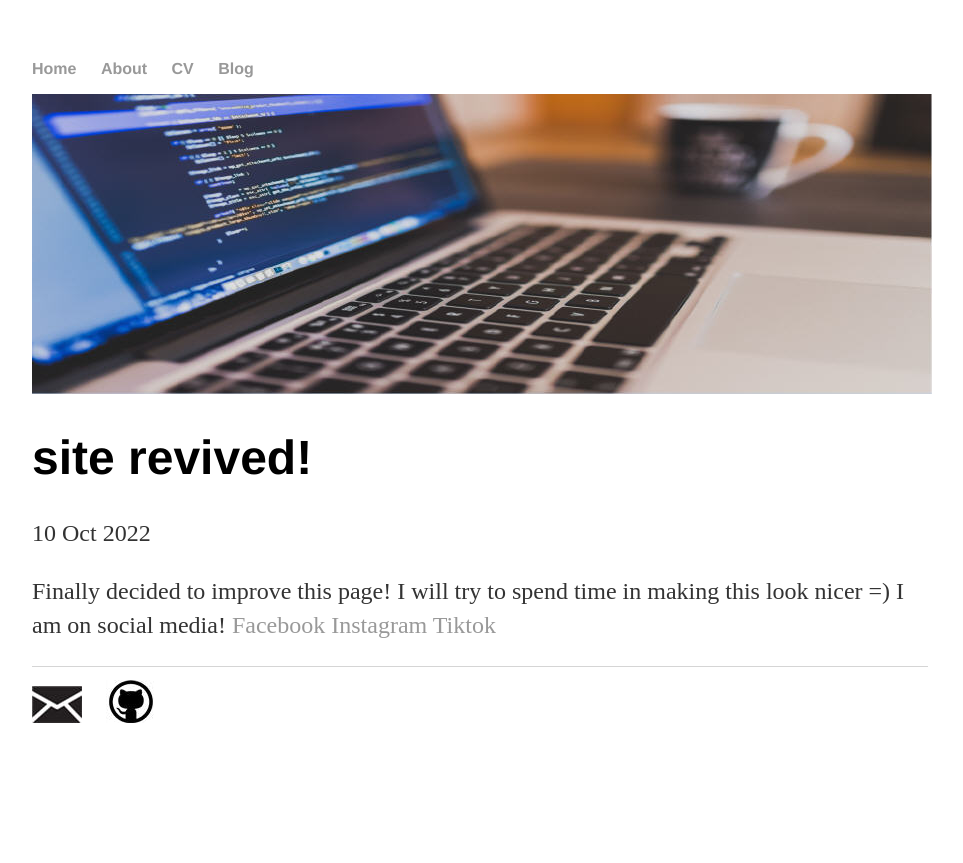
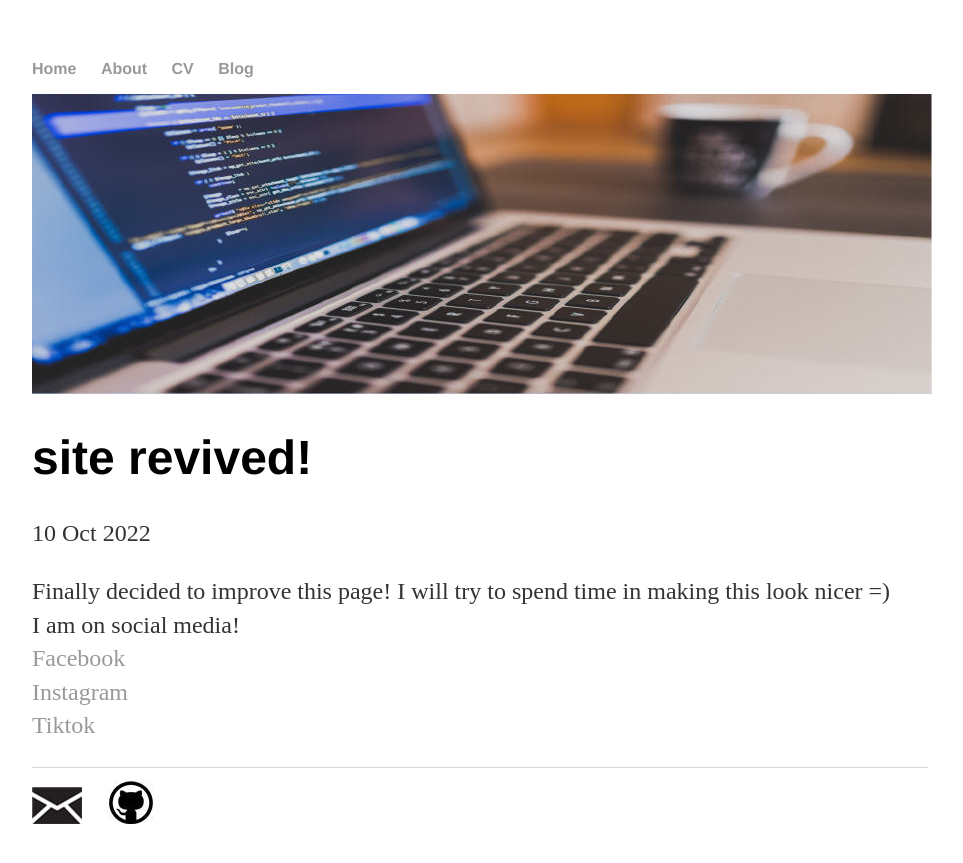
Before and after one commit to jmgabionza/jmgabionza.github.io, a Jekyll site: the page built from _posts/2022-10-10-jan-gabionza-reviving-this-page.md, in a window 1280 px wide. Shown: the top 863 px of the page, without its empty margins (160-1123 px from the left). Built offline with Jekyll 4.4.1, drawn with Linux system fonts in a browser that asks for light colours.

Commit message:
line breaks

```diff
--- a/_posts/2022-10-10-jan-gabionza-reviving-this-page.md
+++ b/_posts/2022-10-10-jan-gabionza-reviving-this-page.md
@@ -4,8 +4,8 @@ title: "site revived!"
 date: 2022-10-10
 ---
 
-Finally decided to improve this page! I will try to spend time in making this look nicer =)
-I am on social media!
-[Facebook](https://www.facebook.com/jmgabionza/)
-[Instagram](https://www.instagram.com/jangabionza/)
-[Tiktok](https://www.tiktok.com/@jangabionza)
+Finally decided to improve this page! I will try to spend time in making this look nicer =) <br />
+I am on social media!<br />
+[Facebook](https://www.facebook.com/jmgabionza/) <br />
+[Instagram](https://www.instagram.com/jangabionza/) <br />
+[Tiktok](https://www.tiktok.com/@jangabionza) <br />
```
